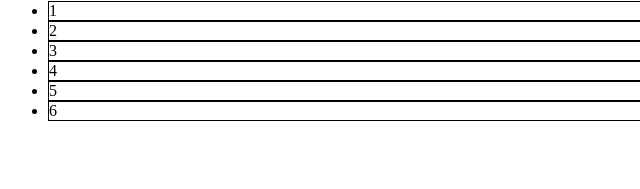
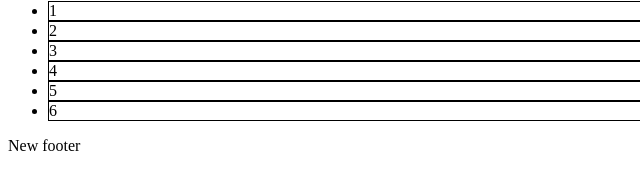
Before and after one commit to Maxxzoom/B7, a plain HTML site: page index.html in a window 1280 px wide. Shown: the part 177-366 px from the top of the page, 0-640 px from the left. Drawn offline with Linux system fonts and the light colour scheme.

Commit message:
added footer

```diff
--- a/index.html
+++ b/index.html
@@ -171,5 +171,9 @@
       >Lorem ipsum dolor sit amet consectetur adipisicing elit. Eos,
       dignissimos?</span
     > -->
+    <footer>
+
+      New footer
+    </footer>
   </body>
 </html>
```
